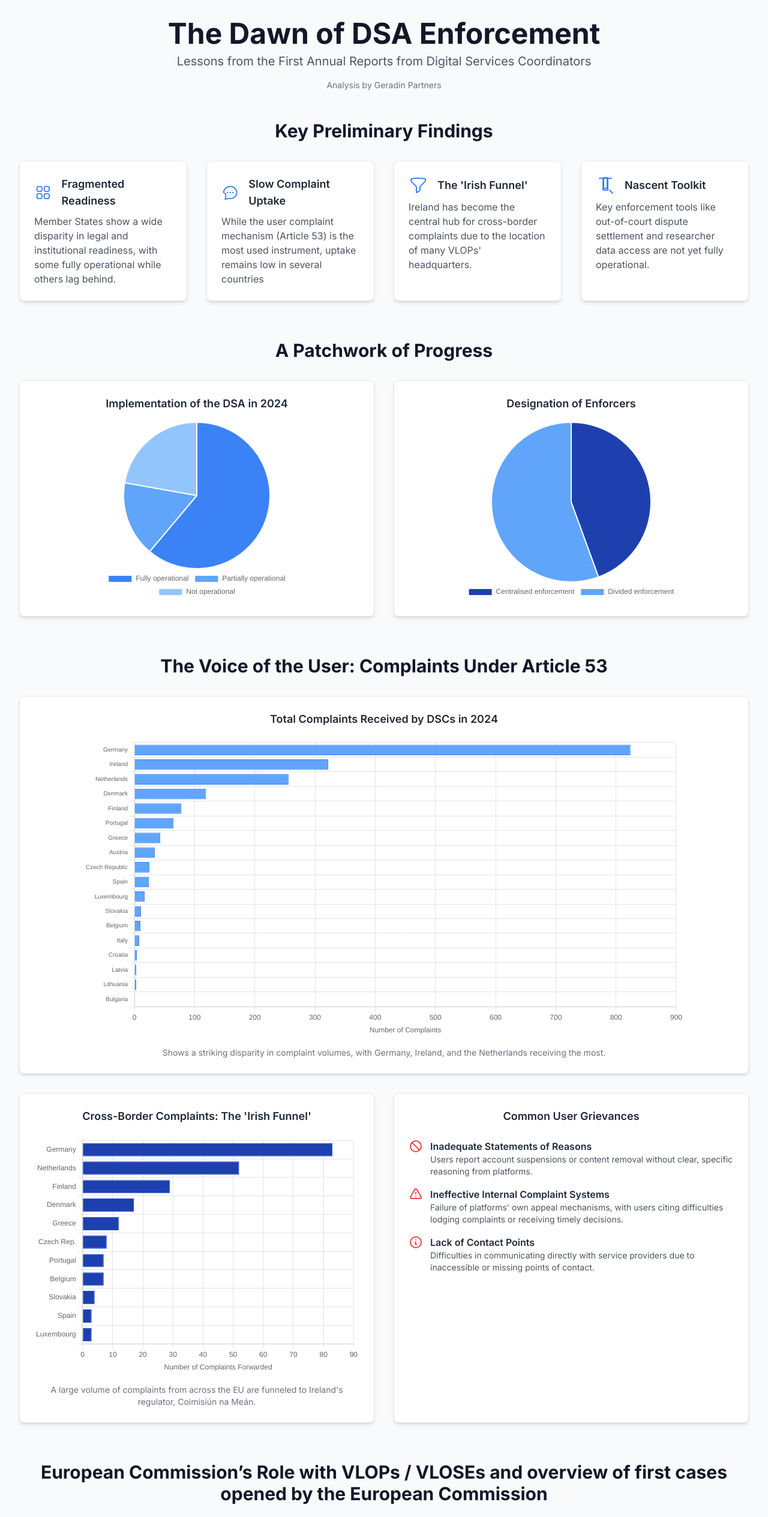
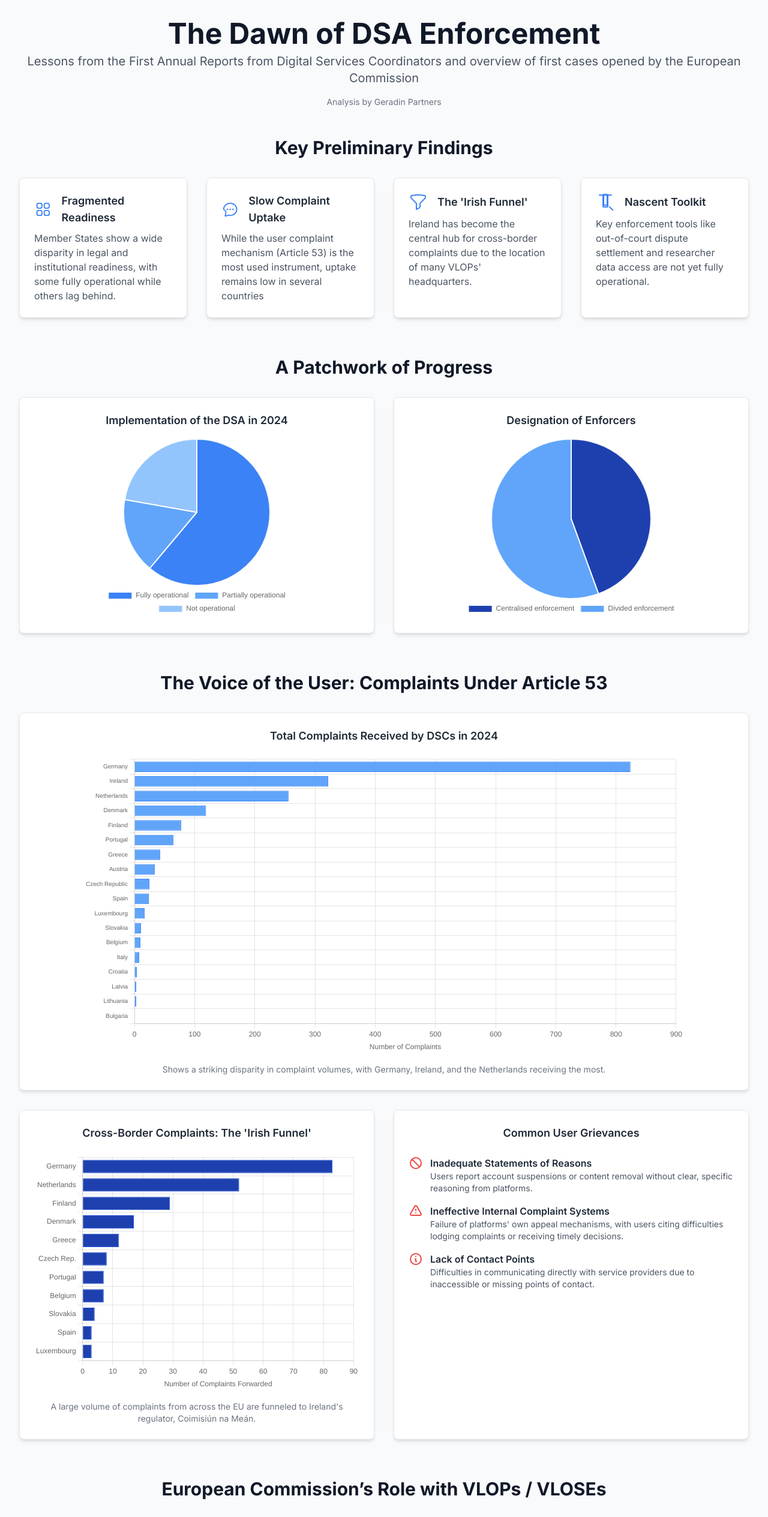
Before and after one commit to Geradin-Partners/DSA, a plain HTML site: page index.html in a window 1280 px wide. Shown: the top 2529 px of the page at 60% size. Drawn offline with nearby package versions, Linux system fonts and the light colour scheme.

Commit message:
Update index.html

```diff
--- a/index.html
+++ b/index.html
@@ -44,7 +44,7 @@
         <!-- Header Section -->
         <header class="text-center mb-12">
             <h1 class="text-3xl md:text-5xl font-bold text-gray-900">The Dawn of DSA Enforcement</h1>
-            <p class="text-lg md:text-xl text-gray-600 mt-2">Lessons from the First Annual Reports from Digital Services Coordinators</p>
+            <p class="text-lg md:text-xl text-gray-600 mt-2">Lessons from the First Annual Reports from Digital Services Coordinators and overview of first cases opened by the European Commission</p>
             <p class="text-sm text-gray-500 mt-4">Analysis by Geradin Partners</p>
         </header>
 
@@ -160,7 +160,7 @@
 
         <!-- European Commission's Role Section -->
         <section>
-             <h2 class="text-2xl md:text-3xl font-bold text-center mb-8 text-gray-900">European Commission’s Role with VLOPs / VLOSEs and overview of first cases opened by the European Commission</h2>
+             <h2 class="text-2xl md:text-3xl font-bold text-center mb-8 text-gray-900">European Commission’s Role with VLOPs / VLOSEs</h2>
              <p class="text-center text-gray-600 max-w-3xl mx-auto mb-8">While national DSCs handled user complaints, the European Commission exercised its exclusive competence to supervise Very Large Online Platforms (VLOPs), focusing on systemic risks.</p>
              <div class="grid grid-cols-1 sm:grid-cols-2 gap-6">
                  <!-- TikTok Feb 19 -->
```
